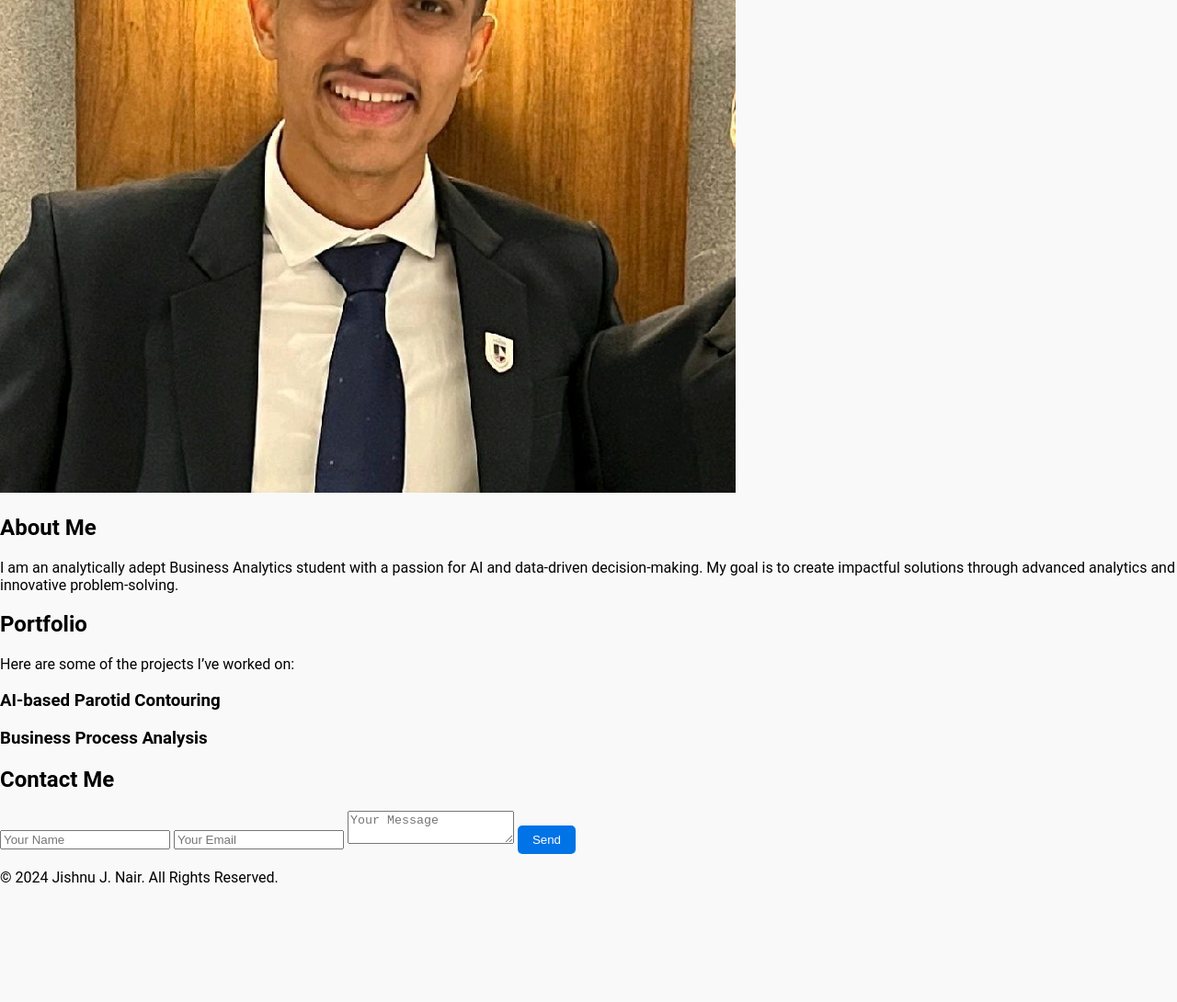
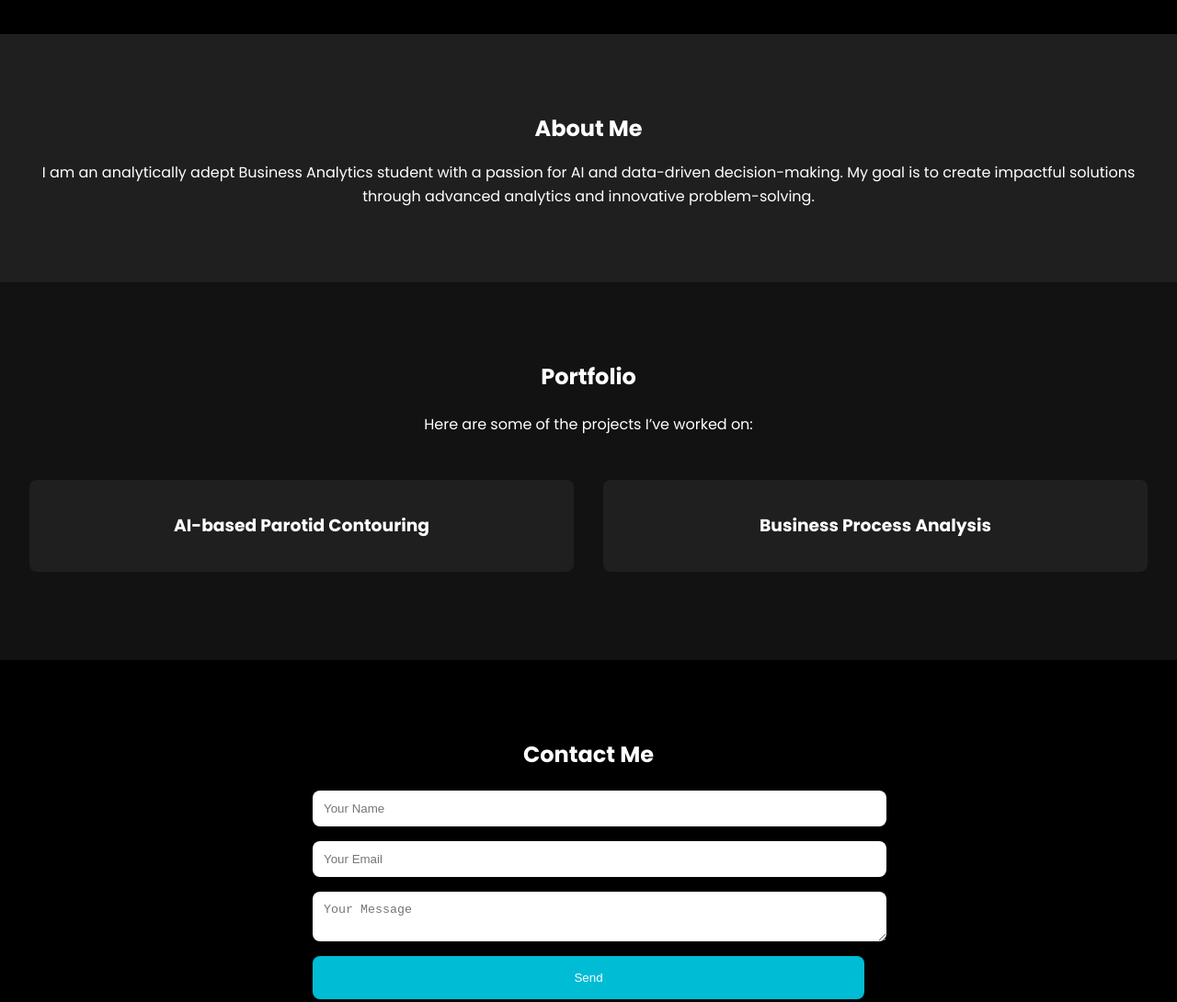
Before and after one commit to Jish31/jishnujnair3103.github.io, a plain HTML site: page index.html in a window 1280 px wide. Shown: the part 520-1610 px from the top of the page at 92% size. Before the commit the page ends 1500 px from the top, so only its background shows below. Drawn offline with Linux system fonts and the light colour scheme.

Commit message:
Update style.css

```diff
--- a/style.css
+++ b/style.css
@@ -1,63 +1,143 @@
-/* General Styles */
+/* Global Styles */
 body {
-  font-family: 'Roboto', sans-serif;
+  font-family: 'Poppins', sans-serif;
   margin: 0;
   padding: 0;
-  background: #f9f9f9;
+  background: #121212;
+  color: #ffffff;
+  line-height: 1.6;
 }
 
-header {
-  background: linear-gradient(45deg, #0073e6, #00b3e6);
-  color: #fff;
-  padding: 1rem 0;
+a {
+  color: #ffffff;
+  text-decoration: none;
+}
+
+/* Navigation */
+.nav-header {
+  display: flex;
+  justify-content: space-between;
+  align-items: center;
+  padding: 1rem 2rem;
+  background: #1f1f1f;
+  position: sticky;
+  top: 0;
+  z-index: 1000;
+}
+
+.nav-header .logo {
+  font-size: 1.5rem;
+  font-weight: 700;
+}
+
+.nav-header ul {
+  display: flex;
+  gap: 2rem;
+}
+
+.nav-header ul li {
+  list-style: none;
+}
+
+/* Hero Section */
+.hero {
+  display: flex;
+  align-items: center;
+  justify-content: space-between;
+  padding: 5rem 2rem;
+  background: #000000;
+}
+
+.hero-text h1,
+.hero-text h2 {
+  margin: 0;
+}
+
+.hero-text .highlight {
+  color: #00bcd4;
+}
+
+.hero-image img {
+  max-width: 300px;
+  border-radius: 50%;
+}
+
+/* About Section */
+#about {
+  padding: 4rem 2rem;
+  text-align: center;
+  background: #1f1f1f;
+}
+
+#about h2 {
+  margin-bottom: 1rem;
+}
+
+/* Portfolio Section */
+#portfolio {
+  padding: 4rem 2rem;
+  text-align: center;
+  background: #121212;
+}
+
+.portfolio-gallery {
+  display: grid;
+  grid-template-columns: repeat(auto-fit, minmax(200px, 1fr));
+  gap: 2rem;
+  padding: 2rem 0;
+}
+
+.portfolio-item {
+  background: #1f1f1f;
+  border-radius: 8px;
+  padding: 1rem;
   text-align: center;
 }
 
-header nav a {
-  color: #fff;
-  margin: 0 1rem;
-  text-decoration: none;
-  font-weight: bold;
+.portfolio-item img {
+  width: 100%;
+  border-radius: 8px;
 }
 
-.section {
-  padding: 2rem;
-  background: #fff;
-  margin: 1rem auto;
-  max-width: 900px;
-  border-radius: 5px;
-  box-shadow: 0 4px 8px rgba(0, 0, 0, 0.1);
+/* Contact Section */
+#contact {
+  padding: 4rem 2rem;
+  text-align: center;
+  background: #000000;
 }
 
-.profile-photo {
-  width: 150px;
-  border-radius: 50%;
-  margin-right: 1rem;
-}
-
-.projects-gallery {
-  display: grid;
-  grid-template-columns: repeat(auto-fit, minmax(250px, 1fr));
+#contact form {
+  max-width: 600px;
+  margin: auto;
+  display: flex;
+  flex-direction: column;
   gap: 1rem;
 }
 
-.project-card {
-  background: #f4f4f4;
-  padding: 1rem;
-  border-radius: 5px;
-  text-align: center;
-  box-shadow: 0 2px 4px rgba(0, 0, 0, 0.1);
+#contact form input,
+#contact form textarea {
+  width: 100%;
+  padding: 0.75rem;
+  border: none;
+  border-radius: 8px;
 }
 
-button {
-  background: #0073e6;
-  color: #fff;
+#contact form button {
+  background: #00bcd4;
+  color: #ffffff;
+  padding: 1rem;
   border: none;
-  padding: 0.5rem 1rem;
+  border-radius: 8px;
   cursor: pointer;
-  border-radius: 5px;
 }
 
-button:hover {
-  background: #005bb5;
+#contact form button:hover {
+  background: #00a3b1;
 }
+
+/* Footer */
+footer {
+  text-align: center;
+  padding: 1rem 0;
+  background: #1f1f1f;
+}
```
